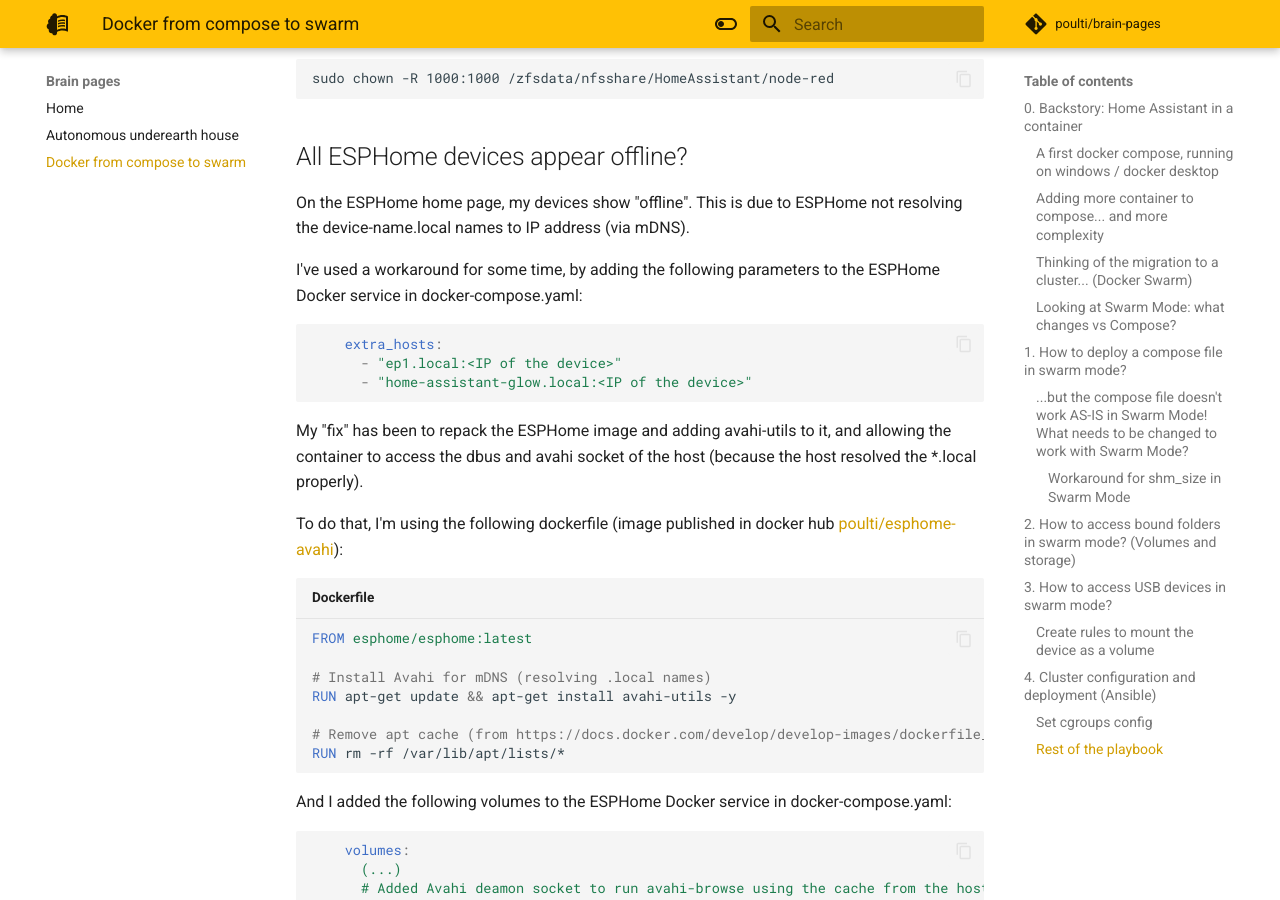
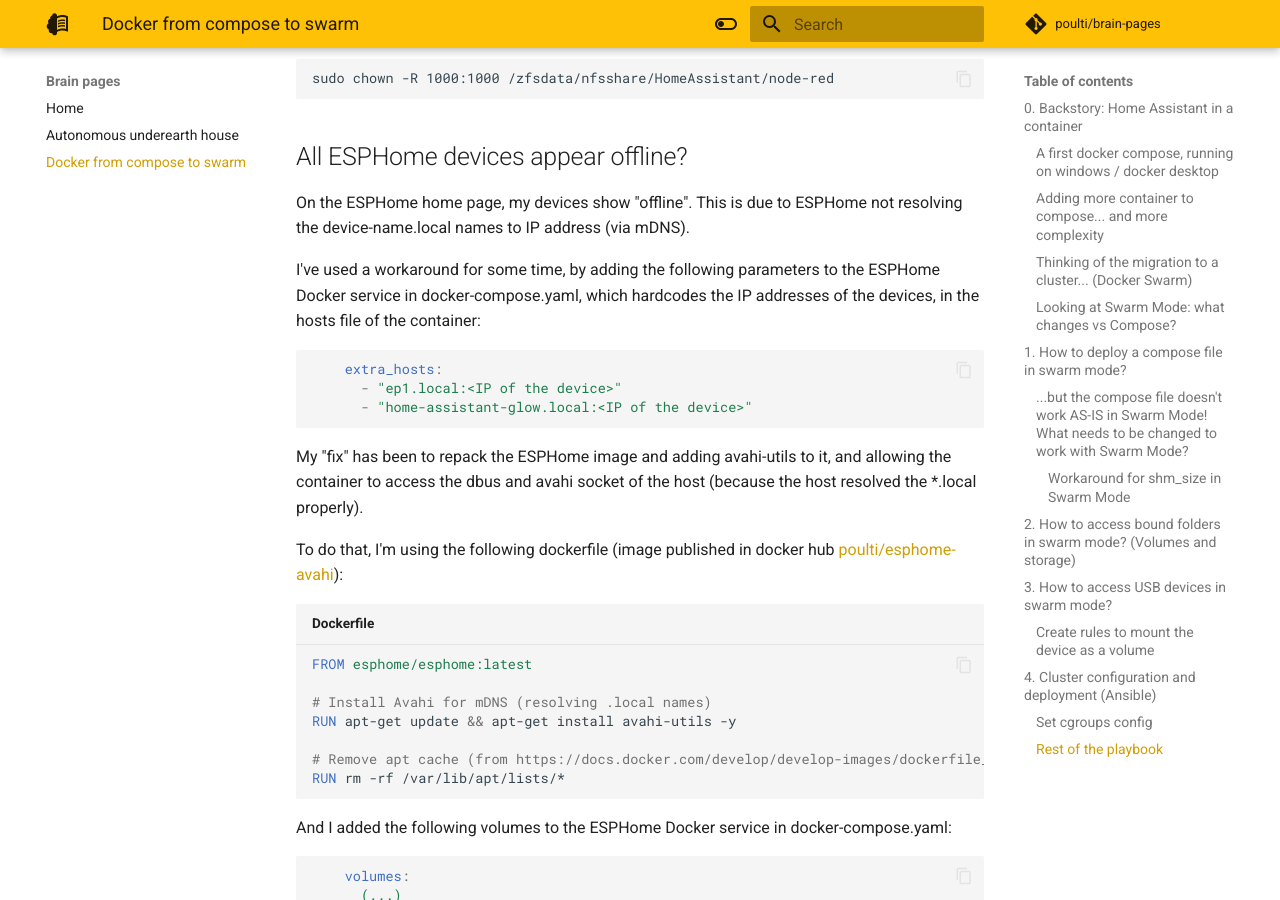
Before and after one commit to poulti/brain-pages, an MkDocs documentation site: the page built from docs/docker-from-compose-to-swarm.md, in a window 1280 px wide and 900 px high, scrolled down 15939 px. Built offline with MkDocs 1.6.1 and Material for MkDocs 9.7.7, drawn with Linux system fonts in a browser that asks for light colours; comment, search, counter and statistics services are not loaded.

Commit message:
Details the workaround

````diff
--- a/docs/docker-from-compose-to-swarm.md
+++ b/docs/docker-from-compose-to-swarm.md
@@ -575,7 +575,7 @@
 
 On the ESPHome home page, my devices show "offline". This is due to ESPHome not resolving the device-name.local names to IP address (via mDNS).
 
-I've used a workaround for some time, by adding the following parameters to the ESPHome Docker service in docker-compose.yaml:
+I've used a workaround for some time, by adding the following parameters to the ESPHome Docker service in docker-compose.yaml, which hardcodes the IP addresses of the devices, in the hosts file of the container:
 ```yaml
     extra_hosts:
       - "ep1.local:<IP of the device>"
````
